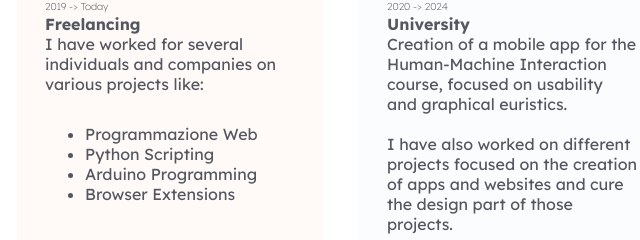
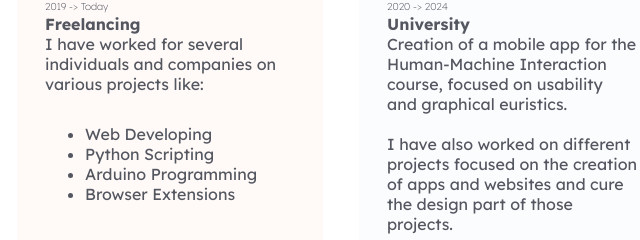
Before and after one commit to alessiolargiu/alessiolargiu.github.io, a plain HTML site: page index.html in a window 1280 px wide. Shown: the part 641-881 px from the top of the page, 128-768 px from the left. Drawn offline with Linux system fonts and the light colour scheme.

Commit message:
Added english support

```diff
--- a/index.html
+++ b/index.html
@@ -65,7 +65,7 @@
 			<p class="desc"><b class="job">Freelancing </b>
 				I have worked for several individuals and companies on various projects like:
 				<ul>
-				<li>Programmazione Web</li>
+				<li>Web Developing</li>
 				<li>Python Scripting</li>
 				<li>Arduino Programming</li>
 				<li>Browser Extensions</li>
```
